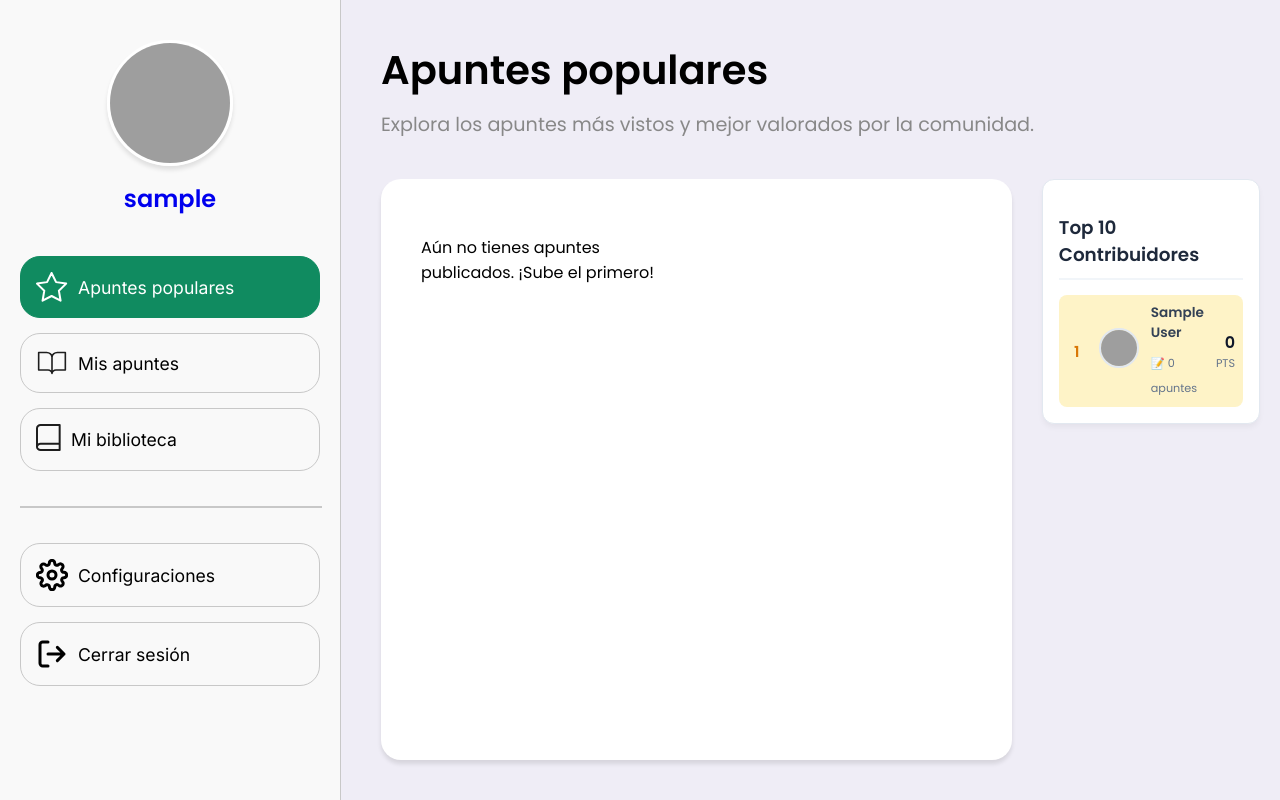
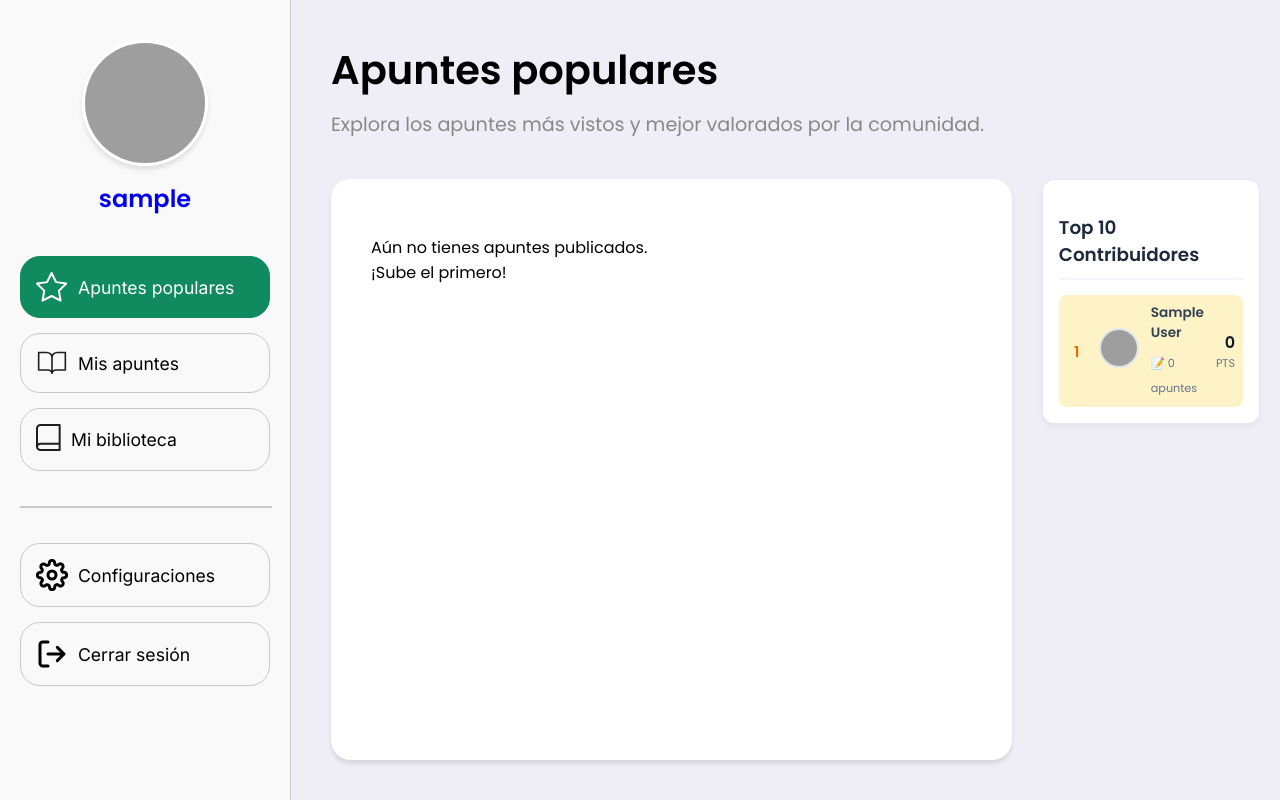
Before and after one commit to FernandoHuilca/ProyectoVyV_DigitalLibrary, a Django app: page / in a window 1280 px wide. Run offline with Django 5.2, Linux system fonts and the light colour scheme; the visitor is signed in with stand-in values (Sample User, id 1); data comes from the database, SQL or seed files in the repository; data that the repository does not hold is empty; grey boxes are pictures that could not be loaded.

Commit message:
Redimensionando menu lateral

```diff
--- a/static/css/global.css
+++ b/static/css/global.css
@@ -40,7 +40,7 @@ body {
 /* --- Sidebar (Barra Lateral) --- */
 .rectangle-parent {
   background-color: var(--color-whitesmoke);
-  width: 300px;
+  width: 250px;
   padding: 40px 20px;
   display: flex;
   flex-direction: column;
```
